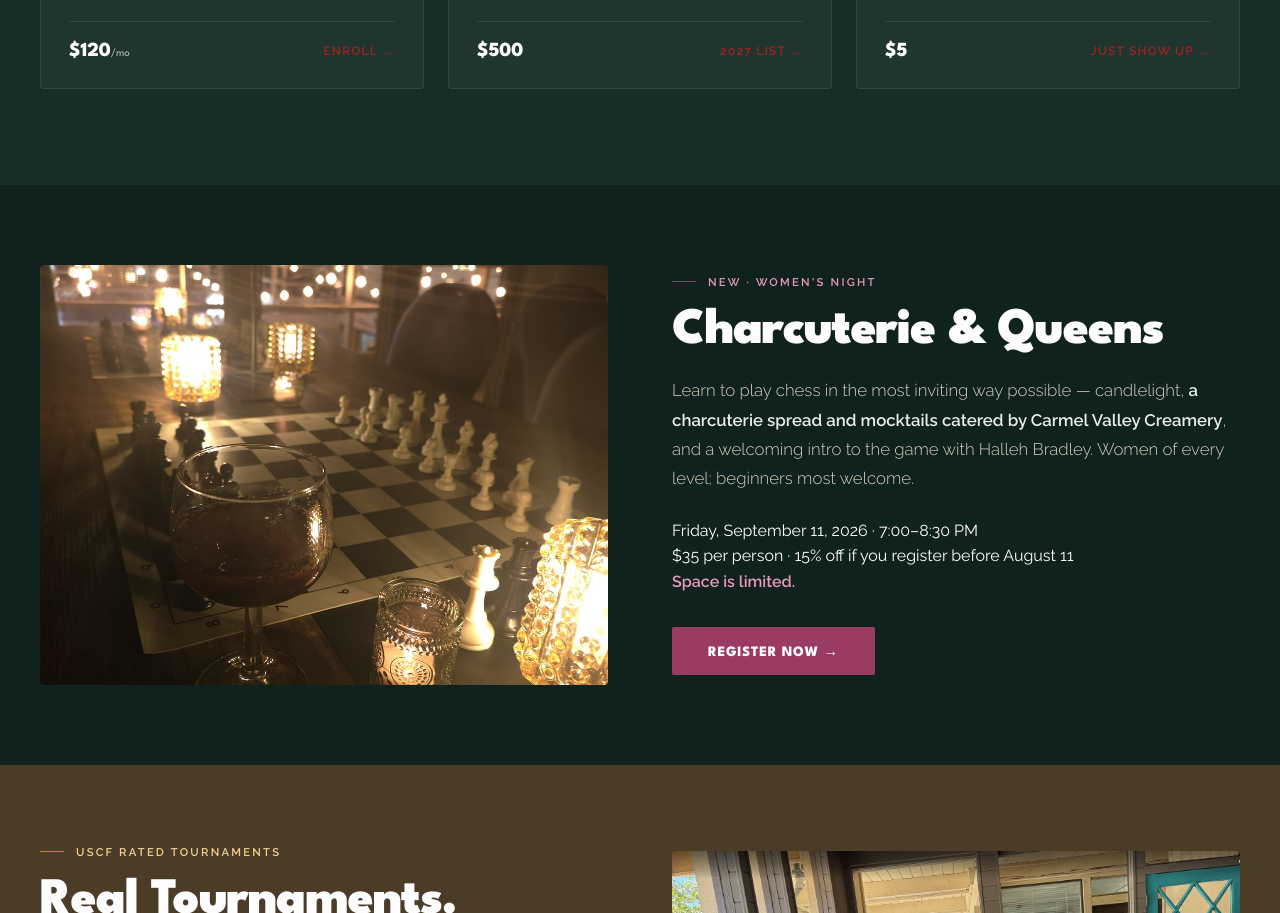
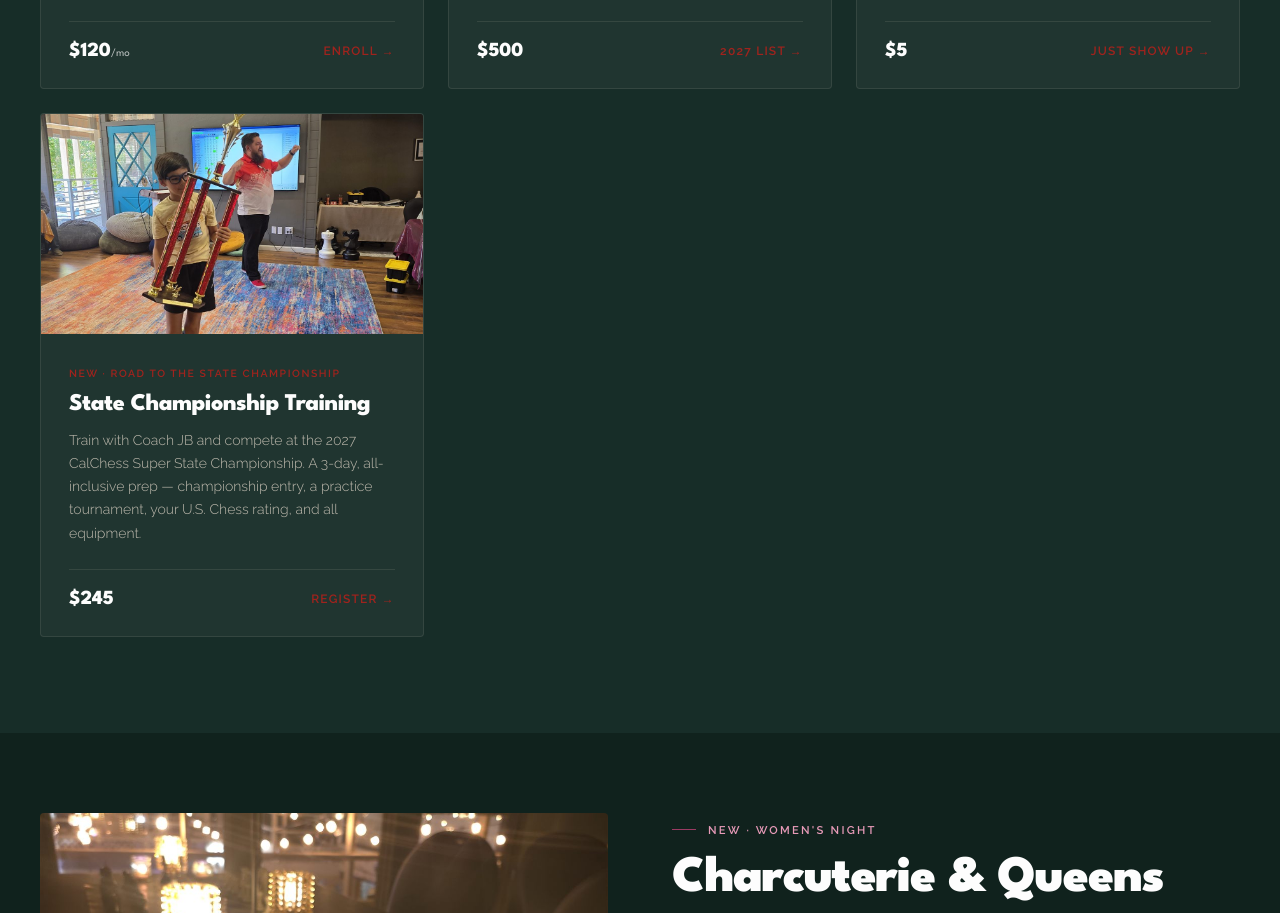
Before and after one commit to CarmelValleyChessClub/cvchess, a plain HTML site: page index.html in a window 1280 px wide. Shown: the part 1802-2715 px from the top of the page. Drawn offline with Linux system fonts and the light colour scheme.

Commit message:
Add State Championship Training card to homepage program grid
Co-Authored-By: Claude Opus 4.8 <noreply@anthropic.com>

```diff
--- a/index.html
+++ b/index.html
@@ -1464,6 +1464,19 @@
             <div class="program-card-footer">
               <span class="program-card-price">$5</span>
               <span class="program-card-cta">Just Show Up →</span>
+            </div>
+          </div>
+        </a>
+
+        <a href="state-championship.html" class="program-card">
+          <img src="assets/club-tournament-champion.jpg" alt="Young chess champion with a trophy at a Carmel Valley Chess Club tournament" class="program-card-image" width="1600" height="1200" loading="lazy">
+          <div class="program-card-body">
+            <span class="program-card-tag">New · Road to the State Championship</span>
+            <h3 class="program-card-title">State Championship Training</h3>
+            <p class="program-card-desc">Train with Coach JB and compete at the 2027 CalChess Super State Championship. A 3-day, all-inclusive prep — championship entry, a practice tournament, your U.S. Chess rating, and all equipment.</p>
+            <div class="program-card-footer">
+              <span class="program-card-price">$245</span>
+              <span class="program-card-cta">Register →</span>
             </div>
           </div>
         </a>
```
